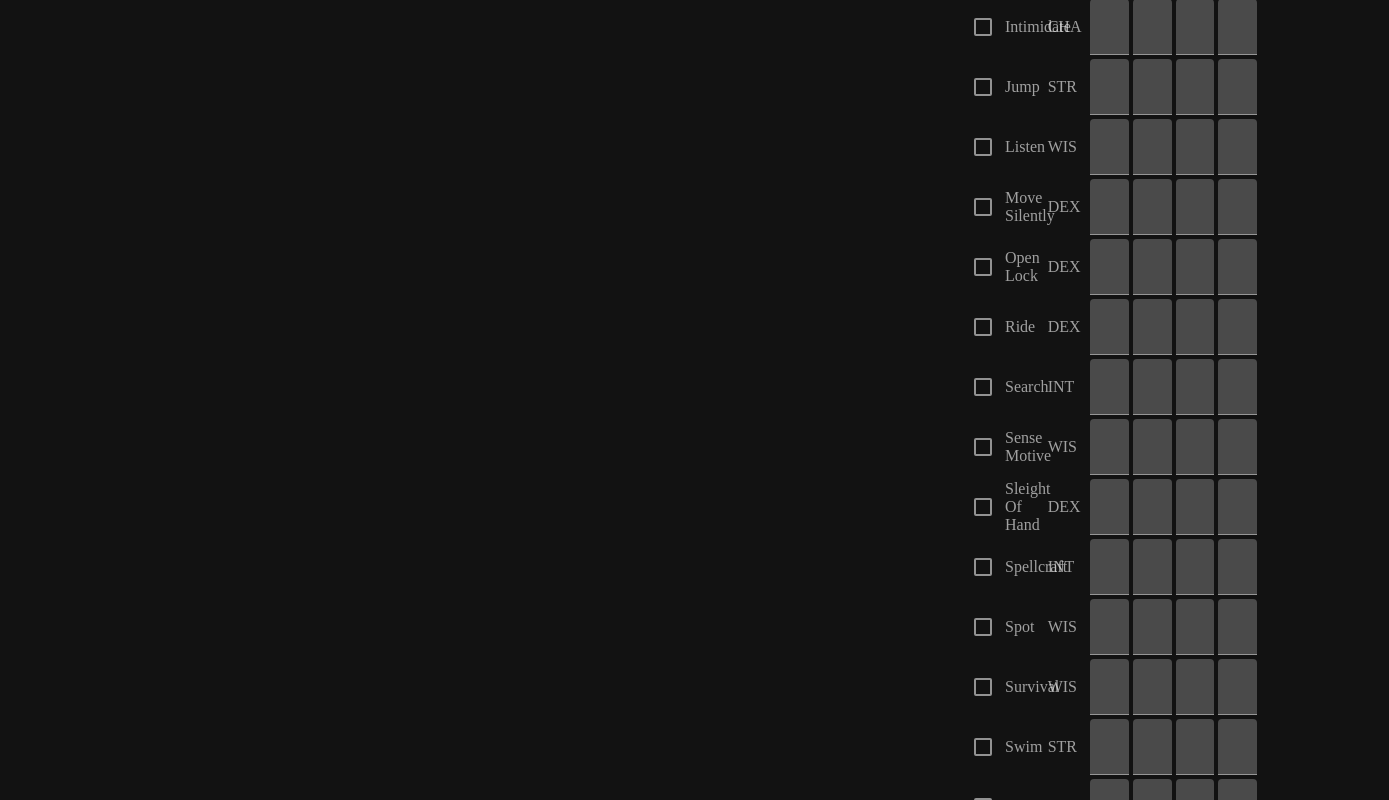
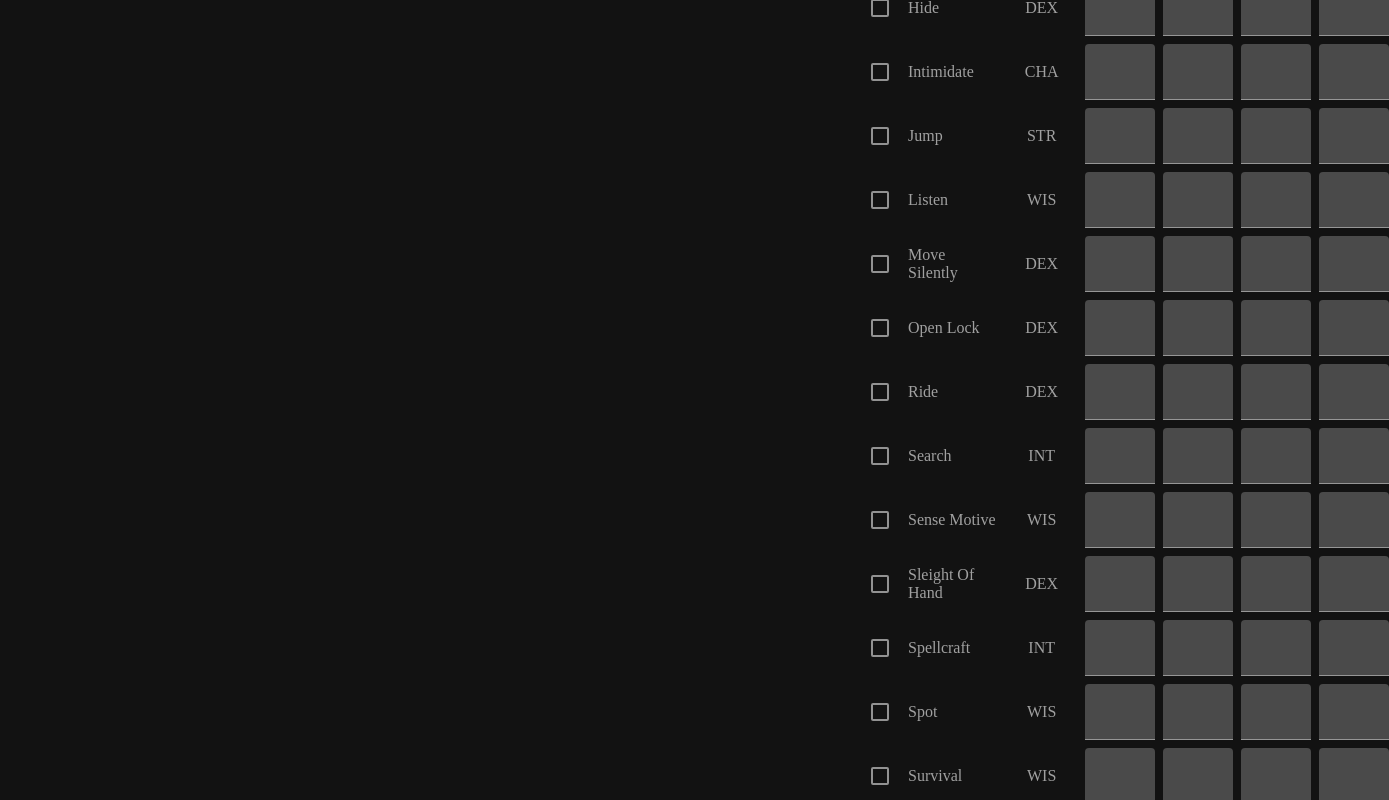
Before and after one commit to RDoneux/character-record-sheet-3.5, an Angular app: page /character-sheet in a window 1280 px wide. Shown: the part 1487-2287 px from the top of the page, 1389 px wide, since content can reach past the window. Built offline with nearby package versions, Linux system fonts and the light colour scheme.

Commit message:
Refactor skills component layout to use grid system and improve styling

```diff
--- a/src/app/pages/character-sheet/fragments/skills/skills.component.html
+++ b/src/app/pages/character-sheet/fragments/skills/skills.component.html
@@ -1,47 +1,43 @@
 <form [formGroup]="skillsForm">
-  <table>
-    <thead>
-      <tr>
-        <th class="vertical-text" rowspan="2">Class Skill?</th>
-        <th colspan="6" class="title">Skills</th>
-      </tr>
-      <tr>
-        <th class="prioritise-width">Skill Name</th>
-        <th>Key Ability</th>
-        <th>Skill Modifier</th>
-        <th>Ability Modifier</th>
-        <th>Ranks</th>
-        <th>Misc Modifier</th>
-      </tr>
-    </thead>
-    <tbody>
+  <div class="container">
+    <!-- <div class="header"> -->
+    <!-- <div> -->
+    <p class="vertical-text">Class Skill?</p>
+    <p class="title">Skills</p>
+    <!-- </div> -->
+    <p class="skill">Skill Name</p>
+    <p>Key Ability</p>
+    <p>Skill Modifier</p>
+    <p>Ability Modifier</p>
+    <p>Ranks</p>
+    <p>Misc Modifier</p>
+    <!-- </div> -->
     @for(skill of skills; track skill) {
-      <tr [formGroupName]="skill">
-        <td><mat-checkbox formControlName="isClassSkill" /></td>
-        <td>{{ convertCamelCaseToNormalText(skill) }}</td>
-        <td>{{ getSkillAbility(skill) }}</td>
-        <td>
+    <ng-container [formGroupName]="skill">
+      <p><mat-checkbox formControlName="isClassSkill" /></p>
+      <p class="skill">{{ convertCamelCaseToNormalText(skill) }}</p>
+      <p>{{ getSkillAbility(skill) }}</p>
+      <p>
         <mat-form-field class="no-bottom-margin">
           <input matInput formControlName="skillModifier" />
         </mat-form-field>
-        </td>
-        <td>
+      </p>
+      <p>
         <mat-form-field class="no-bottom-margin">
           <input matInput formControlName="abilityModifier" />
         </mat-form-field>
-        </td>
-        <td>
+      </p>
+      <p>
         <mat-form-field class="no-bottom-margin">
           <input matInput formControlName="ranks" />
         </mat-form-field>
-        </td>
-        <td>
+      </p>
+      <p>
         <mat-form-field class="no-bottom-margin">
           <input matInput formControlName="miscModifier" />
         </mat-form-field>
-        </td>
-      </tr>
+      </p>
+    </ng-container>
     }
-    </tbody>
-  </table>
+  </div>
 </form>
--- a/src/app/pages/character-sheet/fragments/skills/skills.component.scss
+++ b/src/app/pages/character-sheet/fragments/skills/skills.component.scss
@@ -1,32 +1,57 @@
-table {
-  width: 100%;
-  table-layout: fixed;
+// table {
+//   width: 100%;
+//   table-layout: fixed;
 
+//   mat-form-field {
+//     width: 100%;
+//   }
 
+//   th:not(.title) {
+//     text-align: center;
+//     // width: 14%;
+//     // width: 20%;
+//     // background: pink;
+//     // width:100%;
+//     // vertical-align: middle;
+//   }
+//   th:first-child {
+//     line-height: 35px;
+//   }
+
+//   .prioritise-width {
+//     width: 45%
+//   }
+// }
+
+.container {
+  display: grid;
+  grid-template-columns: 40px 1fr repeat(5, 70px);
+  gap: 8px;
+
+  align-items: center;
+
+  p {
+    margin: 0;
+    &:not(.skill) {
+      text-align: center;
+    }
+  }
+  .title {
+    grid-column: span 6;
+    text-align: center;
+  }
   mat-form-field {
     width: 100%;
-  }
 
-  th:not(.title) {
-    text-align: center;
-    // width: 14%;
-    // width: 20%;
-    // background: pink;
-    // width:100%;
-    // vertical-align: middle;
-  }
-  th:first-child {
-    line-height: 35px;
   }
 
   .vertical-text {
-    width:40px;
+    width: 40px;
     writing-mode: vertical-rl;
     transform: rotate(180deg);
     vertical-align: middle;
-  }
-
-  .prioritise-width {
-    width: 45%
+    text-align: center;
+    grid-row: 1 / span 2;
+    line-height: 40px;
   }
 }
```
Also changed, not shown: src/styles.scss (line endings or trailing spaces). Lines whose indentation alone changed are shown as unchanged.
